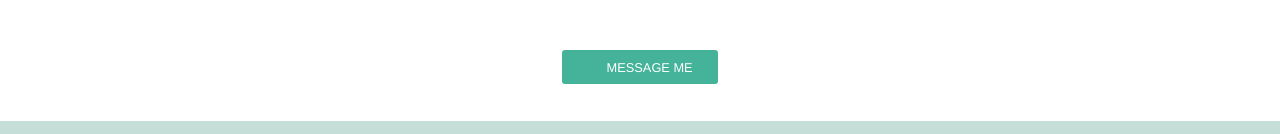
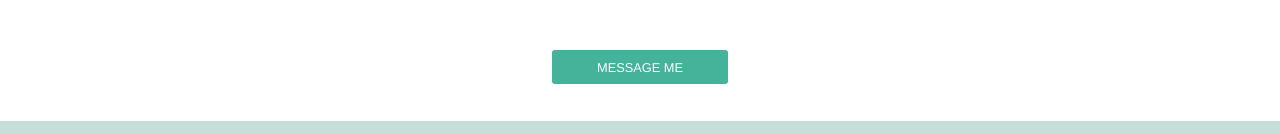
Before and after one commit to Gabiincode/personal-website, a plain HTML site: page index.html in a window 1280 px wide. Shown: the part 2560-2694 px from the top of the page. Drawn offline with Linux system fonts and the light colour scheme.

Commit message:
Update style.css

```diff
--- a/style.css
+++ b/style.css
@@ -85,7 +85,7 @@ hr{
     /* display: block; */
     position: relative;
     background: #45b29a;
-    padding: 0.75em 2em 0.75em 3.5em;
+    padding: 0.75em 3.5em 0.75em 3.5em;
     color: #fff;
     text-decoration: none;
     margin: 1.5em 0 0;
```
